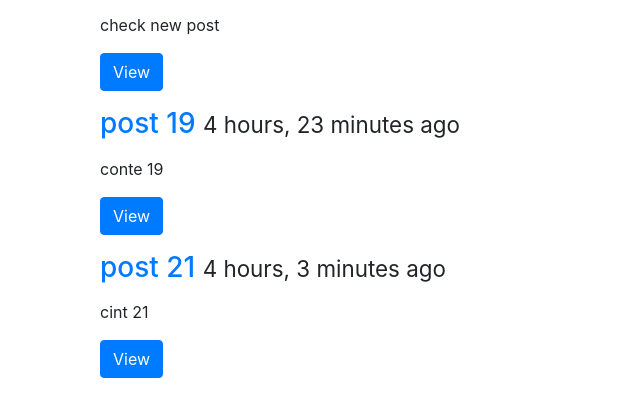
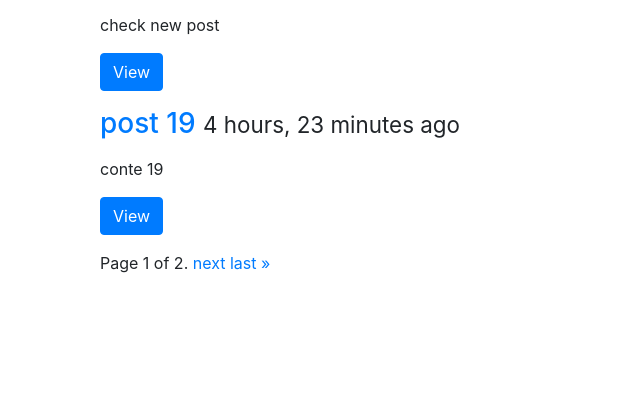
Before and after one commit to raunak-r/django-blog-demo, a Django app: page /posts/ in a window 1280 px wide. Shown: the part 236-653 px from the top of the page, without its empty margins (0-640 px from the left). Run offline with Django 3.2, Linux system fonts and the light colour scheme; data comes from the database, SQL or seed files in the repository; some libraries are stand-ins or nearby versions.

Commit message:
Paginator - Lesson 2.32

```diff
--- a/posts/views.py
+++ b/posts/views.py
@@ -66,19 +66,21 @@ def post_detail(request, pid=None):
 
 def post_list(request):
 	queryset = Post.objects.all()
-	# paginator = Paginator(queryset, 25) # Show 25 contacts per page
 
-	# page = request.GET.get('page')
- #    try:
- #    	queryset = paginator.get_page(page)
- #    except PageNotAnInteger:
- #    	queryset = paginator.page(1)
- #    except EmptyPage:
- #    	queryset = paginator.page(paginator.num_pages)
+	paginator = Paginator(queryset, 3) # Show n contacts per page
+	page_request_var = 'page'
+	page = request.GET.get(page_request_var)
+	try:
+		queryset = paginator.page(page)
+	except PageNotAnInteger:
+		queryset = paginator.page(1)
+	except EmptyPage:
+		queryset = paginator.page(paginator.num_pages)
 
 	context = {
 		'object_list' : queryset,
 		'title' : "List",
+		'page_request_var' : page_request_var
 	}
 
 	return render(request, "post_list.html", context)
--- a/templates/post_list.html
+++ b/templates/post_list.html
@@ -18,5 +18,23 @@
 				</div>
 			<hr/></div>
 		{% endfor %}
+
+		<div class="pagination">
+    		<span class="step-links">
+        		{% if object_list.has_previous %}
+		            <a href="?{{ page_request_var }}=1">&laquo; first</a>
+		            <a href="?{{ page_request_var }}={{ contacts.previous_page_number }}">previous</a>
+        		{% endif %}
+
+		        <span class="current">
+		            Page {{ object_list.number }} of {{ object_list.paginator.num_pages }}.
+		        </span>
+
+	        	{% if object_list.has_next %}
+	            	<a href="?{{ page_request_var }}={{ object_list.next_page_number }}">next</a>
+	            	<a href="?{{ page_request_var }}={{ object_list.paginator.num_pages }}">last &raquo;</a>
+	        	{% endif %}
+    		</span>
+		</div>
 	</div>
 {% endblock content %}
```
